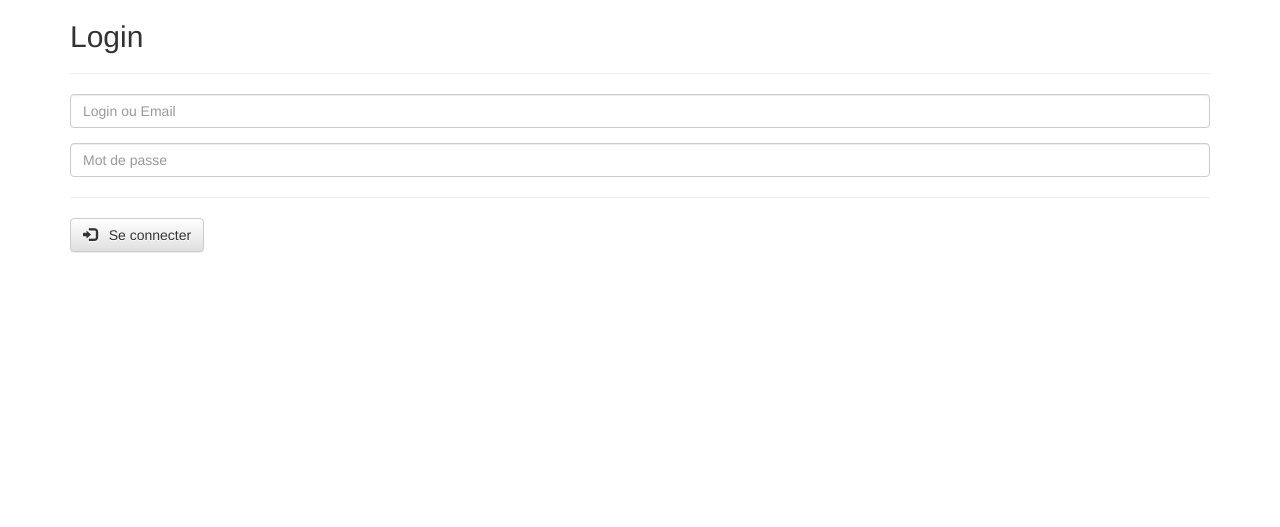
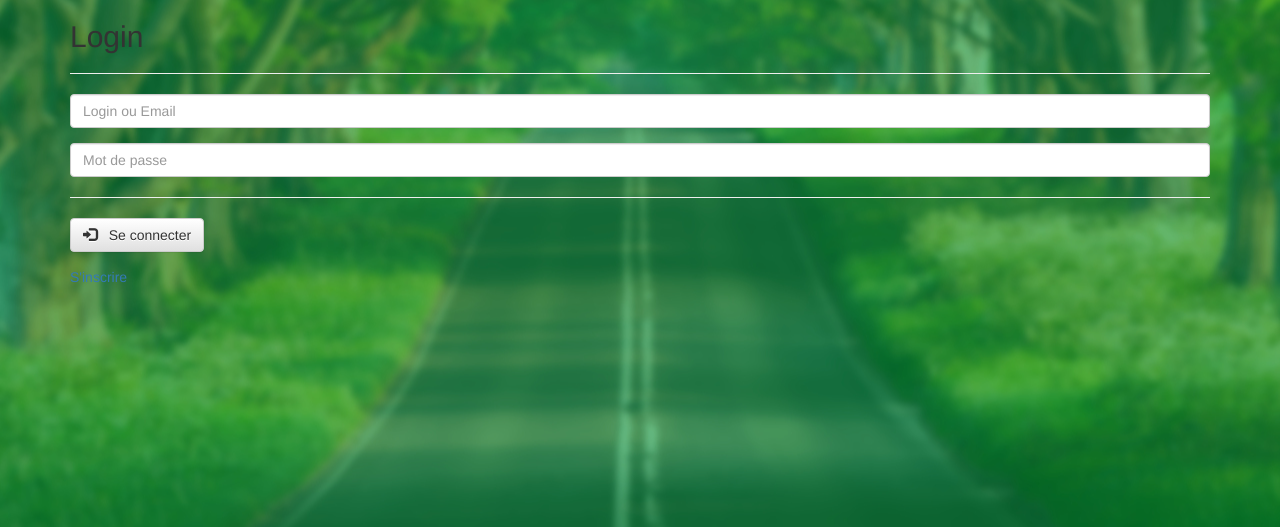
Before and after one commit to letrucquitue/projet_team_dodo, a PHP site: page /frontoffice/connexion.php in a window 1280 px wide. Shown: the top 527 px of the page. Run offline with PHP 8.4, Linux system fonts and the light colour scheme.

Commit message:
maj connexion/inscription

```diff
--- a/frontoffice/connexion.php
+++ b/frontoffice/connexion.php
@@ -27,7 +27,7 @@ if(isset($_SESSION['user_id'])!="")
 
 </head>
 
-<body>
+<body style="background-position:center center; background-image:url(../assets/img/fond_connexion.jpg);">
 
 <div class="signin-form">
 
@@ -59,6 +59,8 @@ if(isset($_SESSION['user_id'])!="")
 			</button>
         </div>
 
+        <a href="inscription.php">S'inscrire</a>
+
       </form>
 
     </div>
--- a/frontoffice/inscription.php
+++ b/frontoffice/inscription.php
@@ -27,7 +27,7 @@ if(isset($_SESSION['user_id'])!="")
 
 </head>
 
-<body>
+<body style="background-position:center center; background-image:url(../assets/img/fond_connexion.jpg);">
 
 <div class="signin-form">
 
```
Also changed, not shown: assets/img/fond_connexion.jpg (added).
